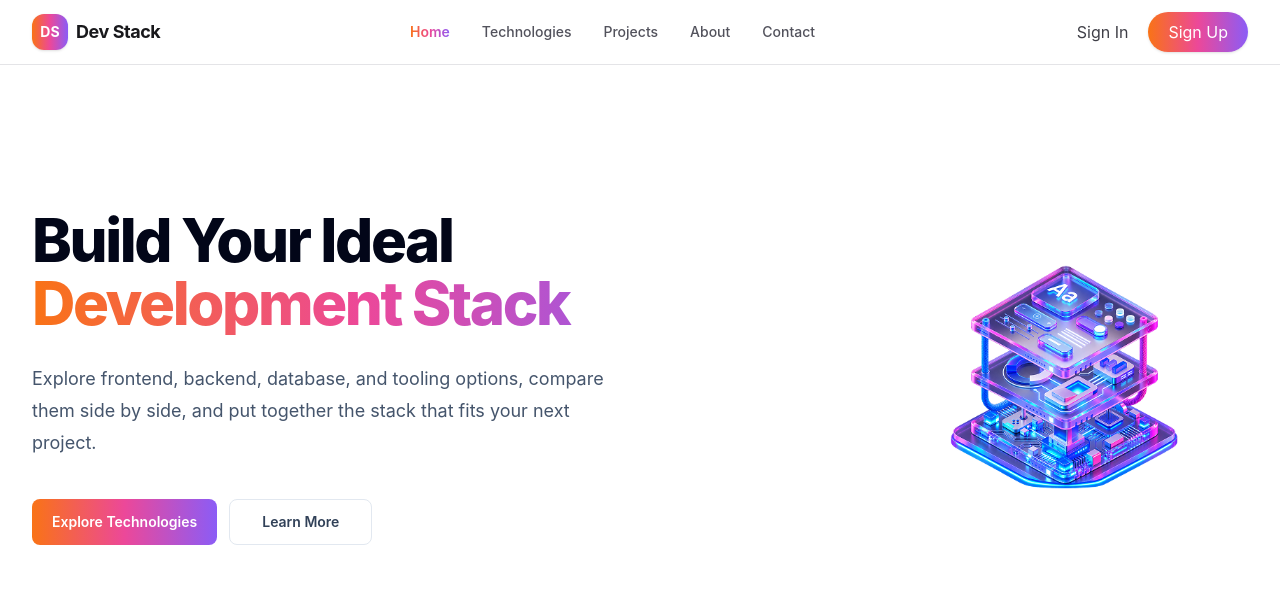
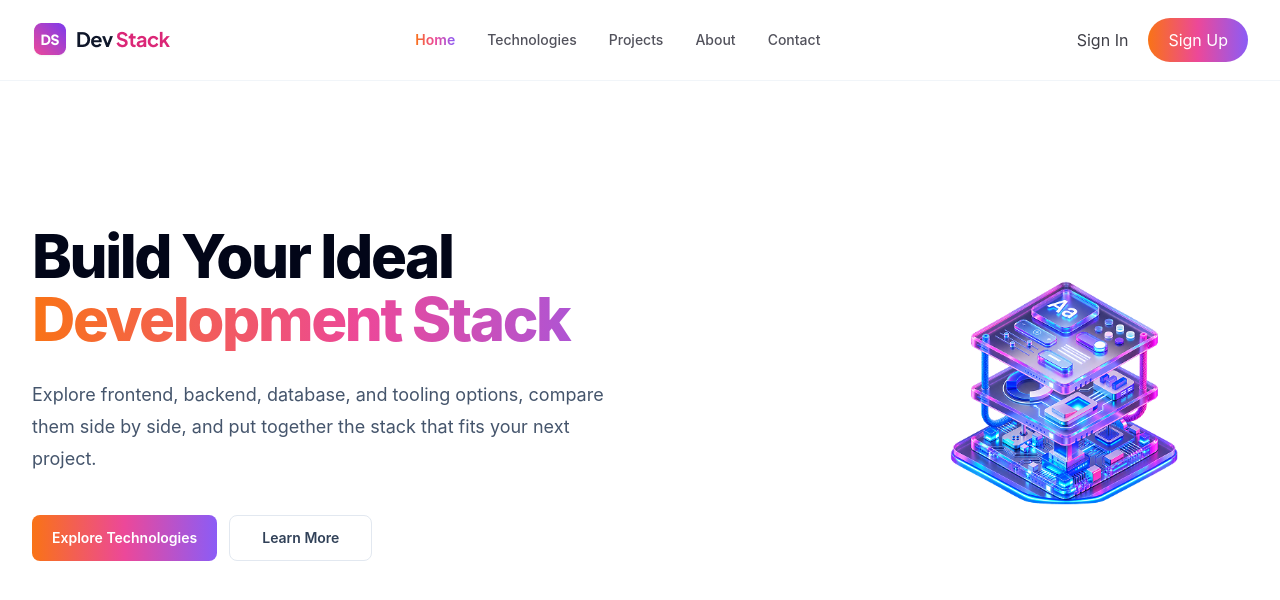
Before and after one commit to rownak2385/ph-b14-assignment5, a React (Vite) app in the folder B14-A05-DevStack/: page / in a window 1280 px wide. Shown: the top 600 px of the page. Built offline with nearby package versions, Linux system fonts and the light colour scheme.

Commit message:
Replace navbar placeholder logo with official branding asset

```diff
--- a/B14-A05-DevStack/src/components/Navbar.jsx
+++ b/B14-A05-DevStack/src/components/Navbar.jsx
@@ -1,3 +1,5 @@
+import logo from '../../assets/logo-text.png'
+
 const navigationLinks = [
   { label: 'Home', href: '#home', isActive: true },
   { label: 'Technologies', href: '#technologies' },
@@ -8,13 +10,8 @@ const navigationLinks = [
 
 function Brand() {
   return (
-    <a href="#home" className="flex shrink-0 items-center gap-2" aria-label="Dev Stack home">
-      <span className="brand-gradient-bg grid size-9 place-items-center rounded-xl text-sm font-bold text-white shadow-sm">
-        DS
-      </span>
-      <span className="whitespace-nowrap text-base font-bold tracking-tight text-zinc-900 sm:text-lg">
-        Dev Stack
-      </span>
+    <a href="#home" className="shrink-0" aria-label="Dev Stack home">
+      <img src={logo} alt="Dev Stack" className="h-8 w-auto md:h-9" />
     </a>
   )
 }
@@ -30,7 +27,7 @@ function AccountActions({ compact = false }) {
       </button>
       <button
         type="button"
-        className={`${compact ? 'px-2.5 text-xs sm:px-4 sm:text-sm' : 'px-5 text-sm'} brand-gradient-bg rounded-full py-2 font-semibold text-white shadow-sm transition-opacity hover:opacity-90`}
+        className={`${compact ? 'px-2.5 py-2 text-xs sm:px-4 sm:text-sm' : 'px-5 py-2.5 text-sm'} brand-gradient-bg rounded-full font-semibold text-white transition-opacity hover:opacity-90`}
       >
         Sign Up
       </button>
@@ -40,9 +37,9 @@ function AccountActions({ compact = false }) {
 
 function Navbar() {
   return (
-    <header className="sticky top-0 z-50 border-b border-zinc-200 bg-white">
+    <header className="sticky top-0 z-50 border-b border-slate-100 bg-white">
       <nav
-        className="mx-auto flex h-16 max-w-7xl items-center px-3 sm:px-6 lg:px-8"
+        className="mx-auto flex h-16 max-w-7xl items-center px-3 sm:px-6 md:h-20 lg:px-8"
         aria-label="Main navigation"
       >
         <div className="hidden w-full items-center justify-between md:flex">
```
